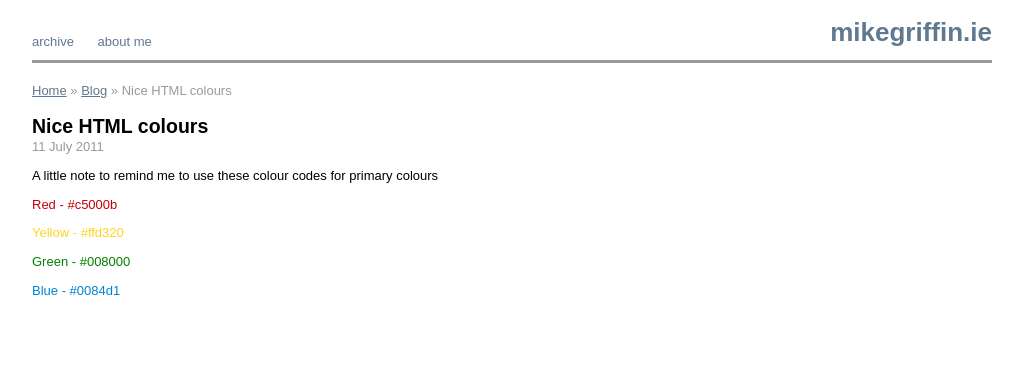
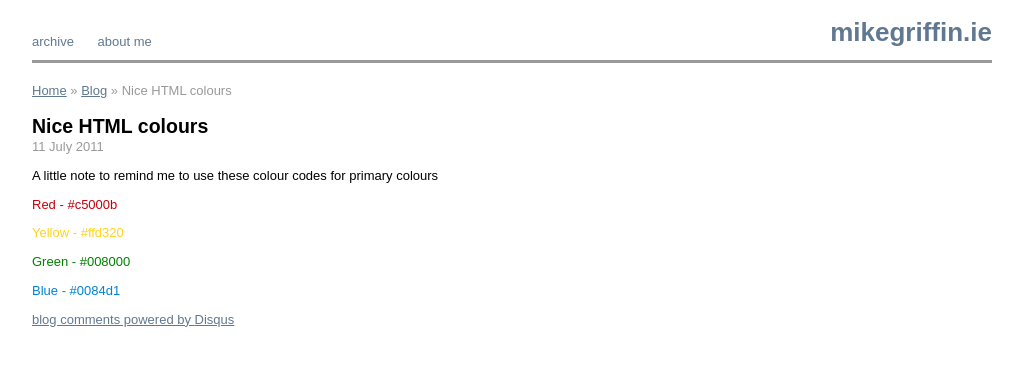
Before and after one commit to mgriffin/mikegriffin, a Jekyll site: the page built from _posts/2011-07-11-nice-html-colours.markdown, in a window 1280 px wide. Shown: the top 366 px of the page, without its empty margins (128-1151 px from the left). Built offline with Jekyll 4.4.1, drawn with Linux system fonts in a browser that asks for light colours; Markdown is read by kramdown in place of the engine named in the settings; comment, search, counter and statistics services are not loaded; some of the changed lines change nothing that is shown.

Commit message:
added disqus comments

```diff
--- a/_layouts/post.html
+++ b/_layouts/post.html
@@ -21,5 +21,20 @@
     var s = document.getElementsByTagName('script')[0]; s.parentNode.insertBefore(po, s);
   })();
 </script>
+
+<div id="disqus_thread"></div>
+<script type="text/javascript">
+    /* * * CONFIGURATION VARIABLES: EDIT BEFORE PASTING INTO YOUR WEBPAGE * * */
+    var disqus_shortname = 'mikegriffin'; // required: replace example with your forum shortname
+
+    /* * * DON'T EDIT BELOW THIS LINE * * */
+    (function() {
+        var dsq = document.createElement('script'); dsq.type = 'text/javascript'; dsq.async = true;
+        dsq.src = 'http://' + disqus_shortname + '.disqus.com/embed.js';
+        (document.getElementsByTagName('head')[0] || document.getElementsByTagName('body')[0]).appendChild(dsq);
+    })();
+</script>
+<noscript>Please enable JavaScript to view the <a href="http://disqus.com/?ref_noscript">comments powered by Disqus.</a></noscript>
+<a href="http://disqus.com" class="dsq-brlink">blog comments powered by <span class="logo-disqus">Disqus</span></a>
   </div>
 </div>
```
